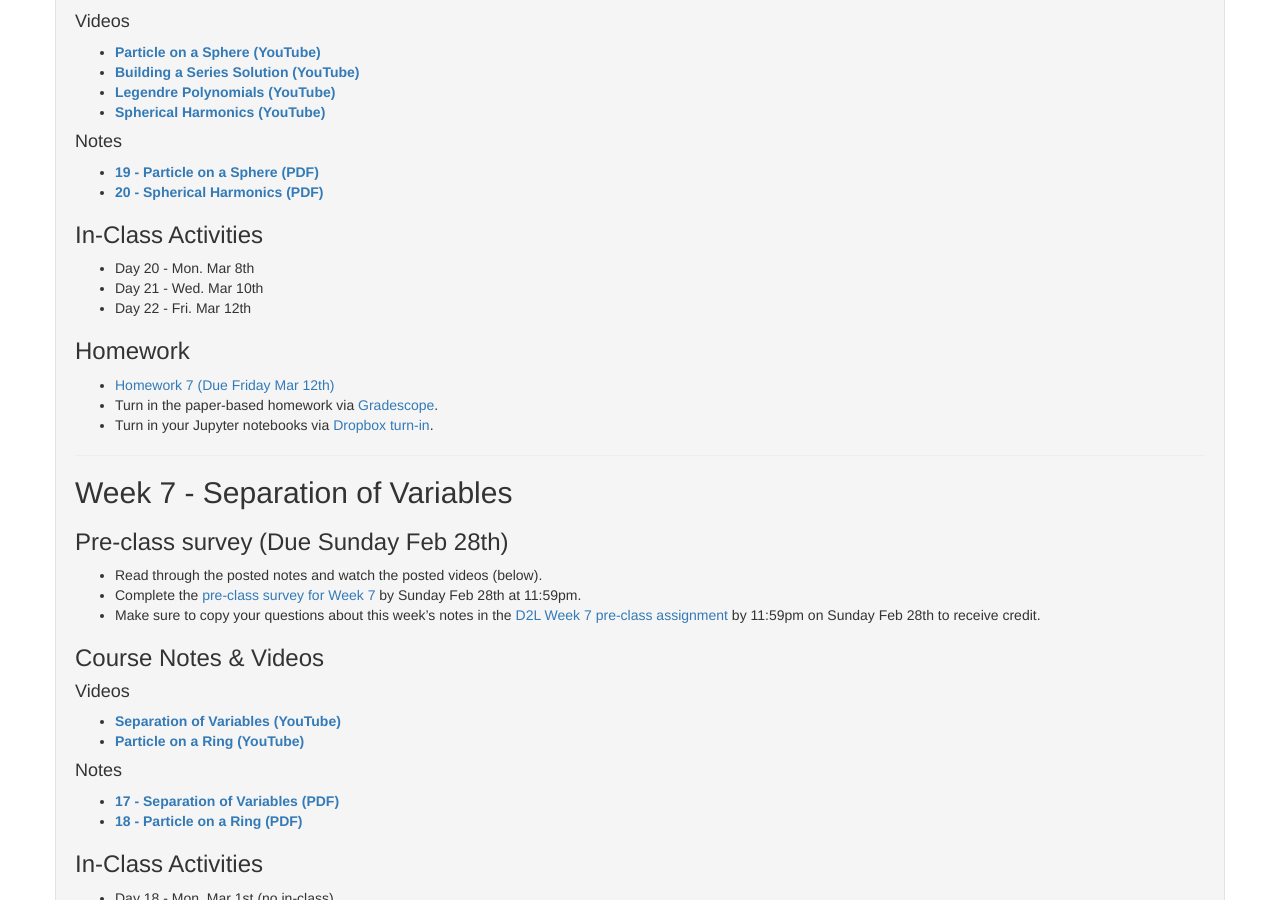
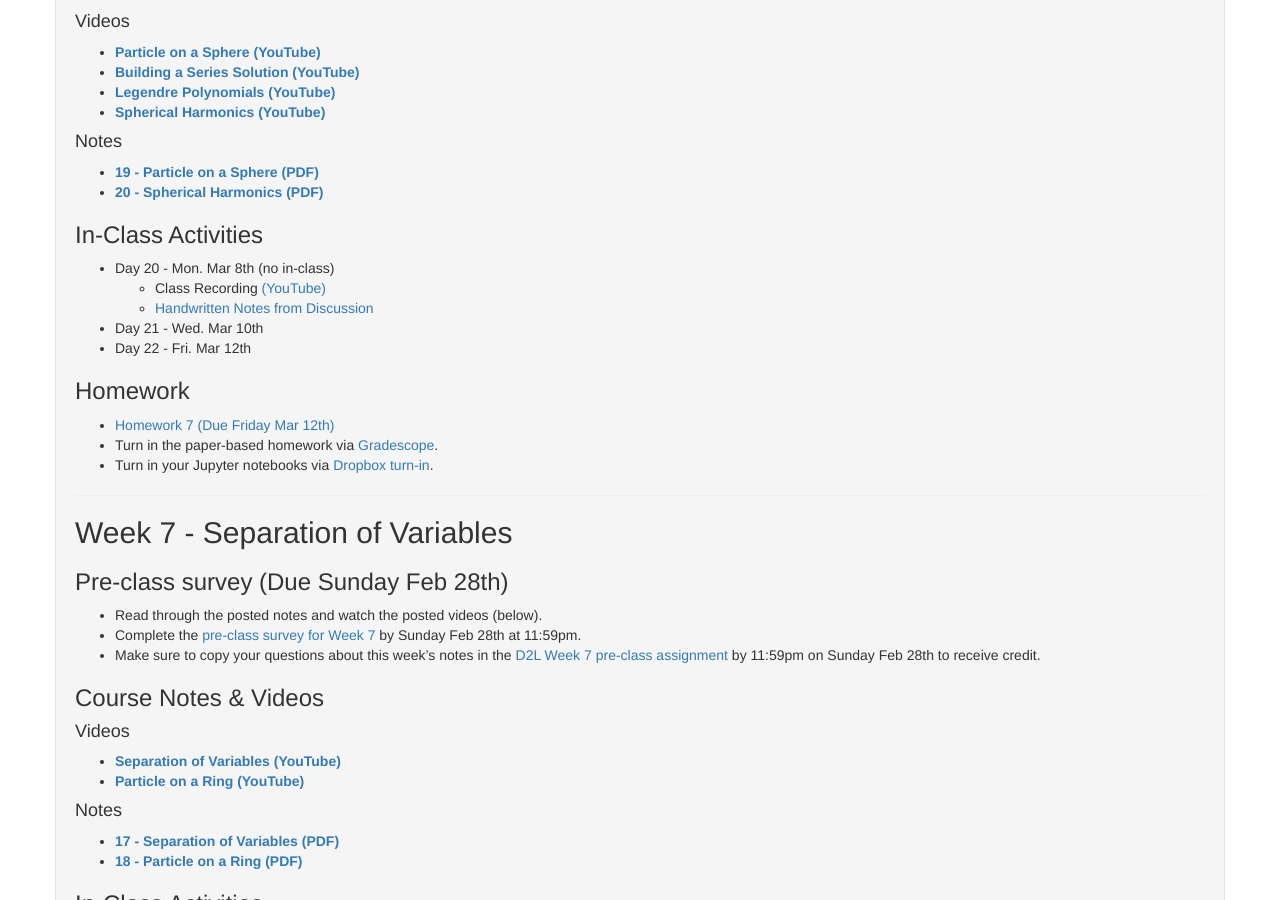
Before and after one commit to dannycab/phy472msu_s2021, a Jekyll site: the page built from notes/index.md, in a window 1280 px wide and 900 px high, scrolled down 365 px. Built offline with Jekyll 4.4.1, drawn with Linux system fonts in a browser that asks for light colours.

Commit message:
updated with day 20 notes

```diff
--- a/notes/index.md
+++ b/notes/index.md
@@ -29,7 +29,9 @@
 
 ### In-Class Activities
 
-* Day 20 - Mon. Mar 8th
+* Day 20 - Mon. Mar 8th (no in-class)
+  * Class Recording [(YouTube)](https://www.youtube.com/watch?v=noLDqCIuqlw)
+  * [Handwritten Notes from Discussion](./in-class/Day_20.pdf)
 * Day 21 - Wed. Mar 10th
 * Day 22 - Fri. Mar 12th
 
```
Also changed, not shown: 1 other file.
